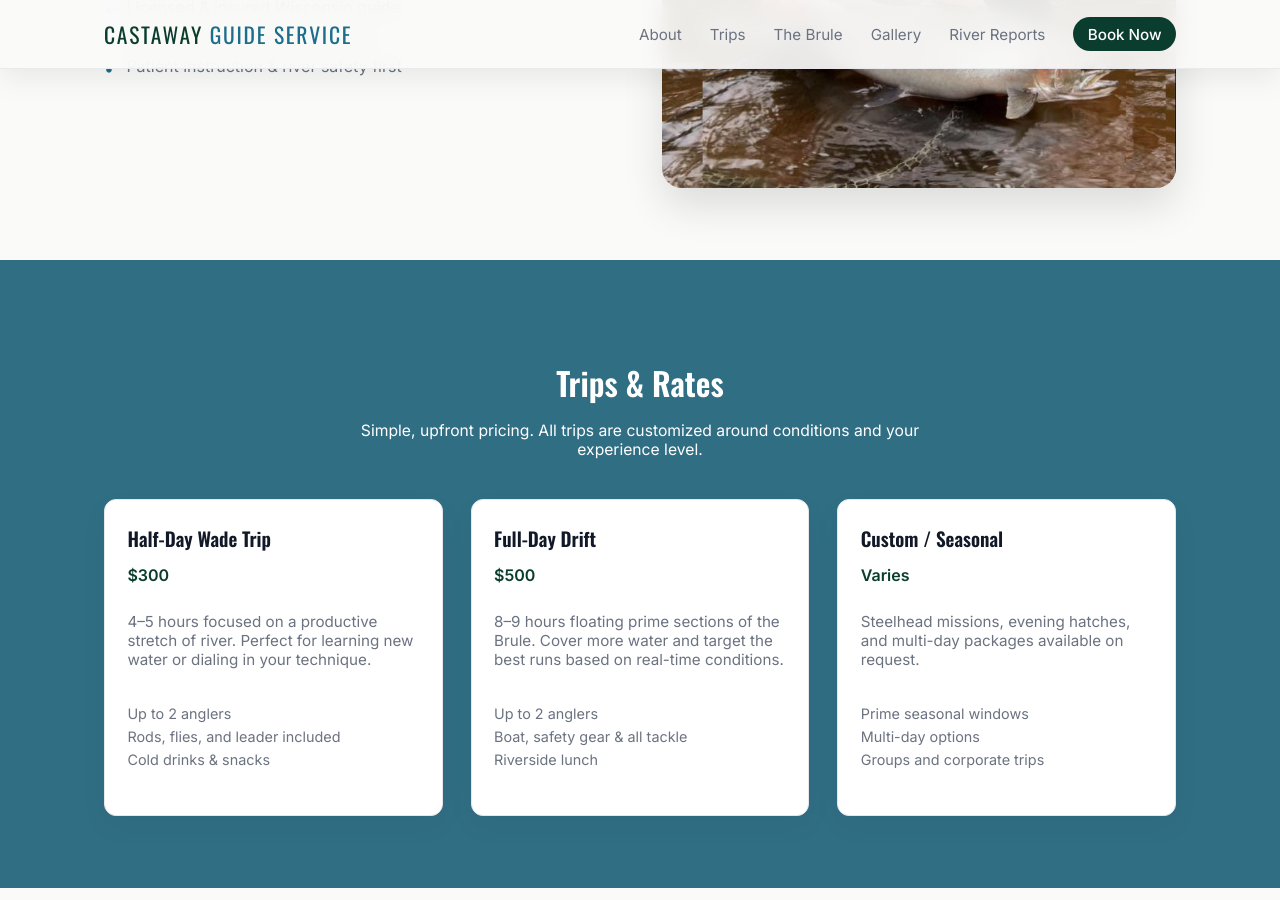
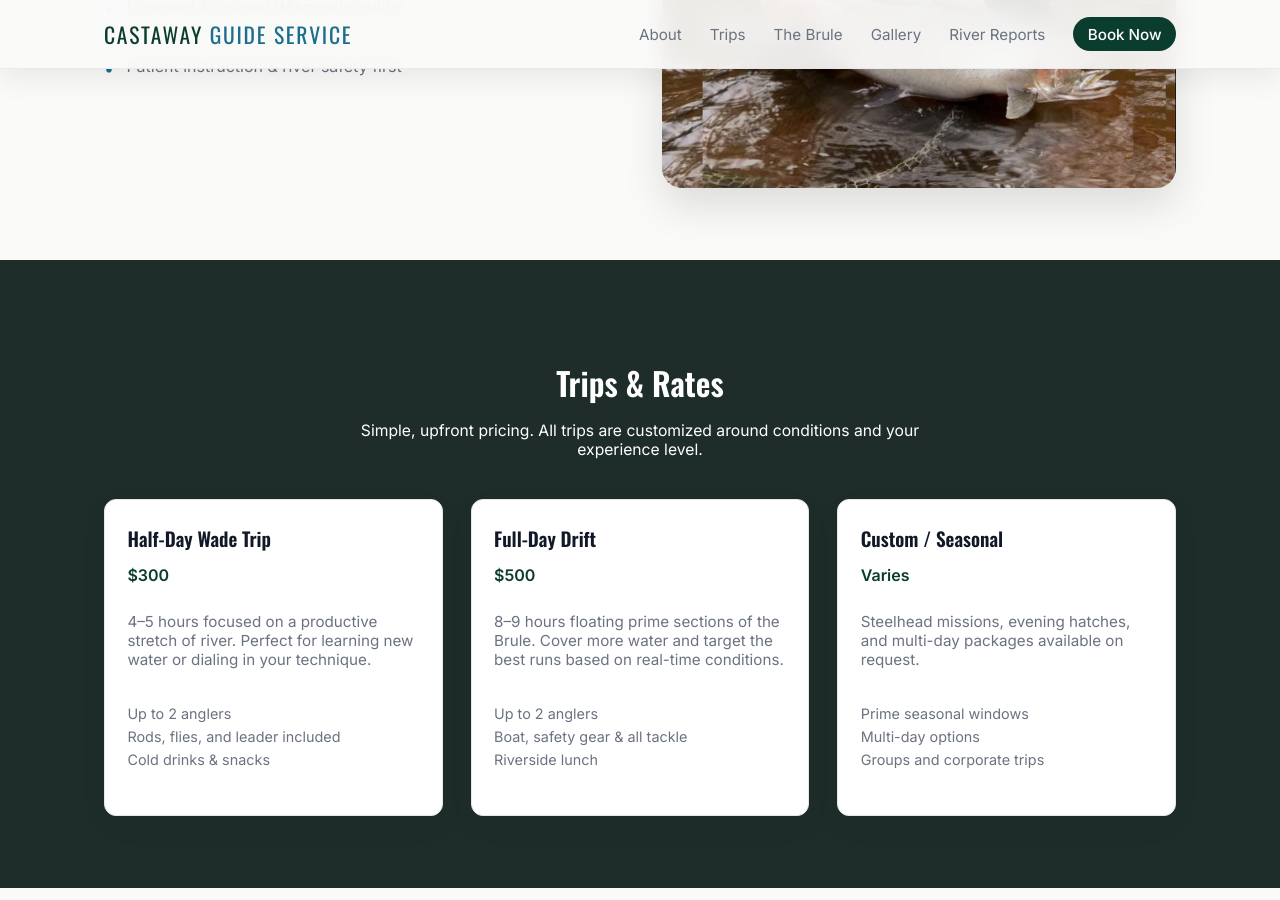
Before and after one commit to adamholden7/CastAwayGuideService, a Jekyll site: the page built from index.md, in a window 1280 px wide and 900 px high, scrolled down 1187 px. Built offline with Jekyll 4.4.1, drawn with Linux system fonts in a browser that asks for light colours.

Commit message:
Update styles.css

```diff
--- a/assets/css/styles.css
+++ b/assets/css/styles.css
@@ -202,7 +202,7 @@ a {
 }
 
 .section-hero-bg {
-  background: #306E84; /* or whatever exact green your hero uses */
+  background: #1E2D2A; /* or whatever exact green your hero uses */
 }
 
 .section-hero-bg .section-header h2,
```
